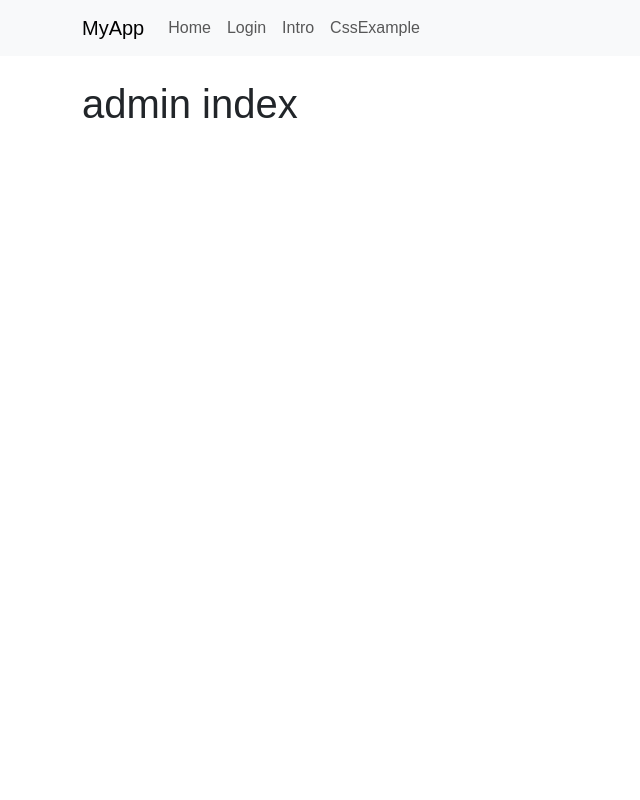
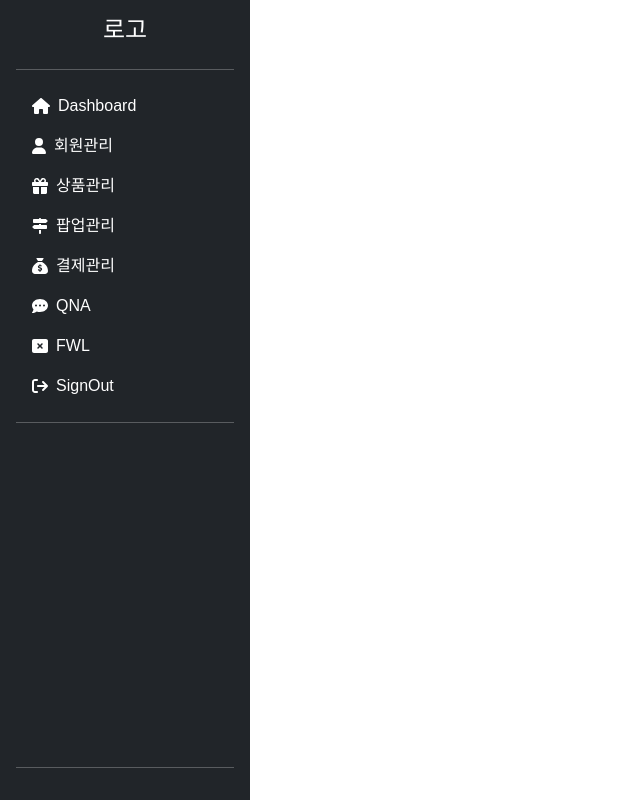
Before and after one commit to seunghwan94/hof-front, a React (Create React App) app: page / in a window 1280 px wide. Shown: the whole page, without its empty margins (0-640 px from the left). Built offline with nearby package versions, Linux system fonts and the light colour scheme; a web font is replaced by a local one.

Commit message:
브런치생성및 dashboard카테고리바 디자인

```diff
--- a/package.json
+++ b/package.json
@@ -3,6 +3,9 @@
   "version": "0.1.0",
   "private": true,
   "dependencies": {
+    "@fortawesome/fontawesome-svg-core": "^6.7.2",
+    "@fortawesome/free-solid-svg-icons": "^6.7.2",
+    "@fortawesome/react-fontawesome": "^0.2.2",
     "@testing-library/jest-dom": "^5.14.1",
     "@testing-library/react": "^13.0.0",
     "@testing-library/user-event": "^13.2.1",
@@ -16,7 +19,6 @@
     "sass": "^1.84.0",
     "web-vitals": "^2.1.0"
   },
-
   "scripts": {
     "start": "react-scripts start",
     "build": "react-scripts build",
--- a/src/App.js
+++ b/src/App.js
@@ -6,10 +6,10 @@ import AppRoutes from "./routes/AppRoutes";
 function App() {
   return (
     <Router>
-      <Header /> {/* 분리된 네비게이션 */}
-      <div className="container mt-4">
+
+
         <AppRoutes /> {/* 분리된 라우트 */}
-      </div>
+
     </Router>
   );
 }
--- /dev/null
+++ b/src/pages/admin/CategoryBar.jsx
@@ -0,0 +1,61 @@
+// src/components/CategoryBar.js
+import { Link } from "react-router-dom";
+import { FontAwesomeIcon } from "@fortawesome/react-fontawesome";
+import { faHome,  faCommentDots,faSackDollar,faSignsPost, faGift,faUser,faRectangleXmark,faArrowRightFromBracket} from "@fortawesome/free-solid-svg-icons";
+
+
+const CategoryBar = () => {
+  return (
+    <div className="d-flex flex-column flex-shrink-0 p-3 bg-dark text-white vh-100" style={{ width: "250px" }}>
+      <h4 className="text-center">로고</h4>
+      <hr />
+      <ul className="nav nav-pills flex-column mb-auto">
+        <li className="nav-item">
+          <Link to="/" className="nav-link text-white d-flex align-items-center">
+            <FontAwesomeIcon icon={faHome} className="me-2" /> Dashboard
+          </Link>
+        </li>
+        <li>
+          <Link to="/tables" className="nav-link text-white d-flex align-items-center">
+            <FontAwesomeIcon icon={faUser} className="me-2" /> 회원관리
+          </Link>
+        </li>
+        <li>
+          <Link to="/billing" className="nav-link text-white d-flex align-items-center">
+          <FontAwesomeIcon icon={faGift}  className="me-2" /> 상품관리
+          </Link>
+        </li>
+        <li>
+          <Link to="/profile" className="nav-link text-white d-flex align-items-center">
+          <FontAwesomeIcon icon={faSignsPost} className="me-2" /> 팝업관리
+          </Link>
+        </li>
+        <li>
+          <Link to="/profile" className="nav-link text-white d-flex align-items-center">
+            <FontAwesomeIcon icon={faSackDollar} className="me-2" /> 결제관리
+          </Link>
+        </li>
+        <li>
+          <Link to="/profile" className="nav-link text-white d-flex align-items-center">
+          <FontAwesomeIcon icon={faCommentDots}  className="me-2" /> QNA
+          </Link>
+        </li>
+        <li>
+          <Link to="/profile" className="nav-link text-white d-flex align-items-center">
+          <FontAwesomeIcon icon={faRectangleXmark}  className="me-2" /> FWL
+          </Link>
+        </li>
+        <li>
+          <Link to="/profile" className="nav-link text-white d-flex align-items-center">
+          <FontAwesomeIcon icon={faArrowRightFromBracket}  className="me-2" /> SignOut
+          </Link>
+        </li>
+        <hr />
+      </ul>
+      <hr />
+
+    </div>
+  );
+};
+
+export default CategoryBar;
--- a/src/pages/admin/Home.jsx
+++ b/src/pages/admin/Home.jsx
@@ -1,10 +1,12 @@
 import React from "react";
+import CategoryBar from "./CategoryBar";
 
 function Home(){
   return (
     <div>
-      <h1>admin index</h1>
+      <CategoryBar/>
     </div>
+
   );
 }
 
--- a/src/routes/AppRoutes.jsx
+++ b/src/routes/AppRoutes.jsx
@@ -12,7 +12,7 @@ function AppRoutes(){
       <Route path="/" element={<Home />} />
       <Route path="/Intro" element={<Intro />} />
       <Route path="/Login" element={<Login />} />
-      <Route path="/Home" element={<Home />} />
+      <Route path="/DashBoard" element={<Home />} />
       <Route path="/CssExample" element={<CssExample/>} />
       <Route path="*" element={<NotFound />} />
     </Routes>
```
Also changed, not shown: 1 other file (tests, documents, lock files or other folders).
